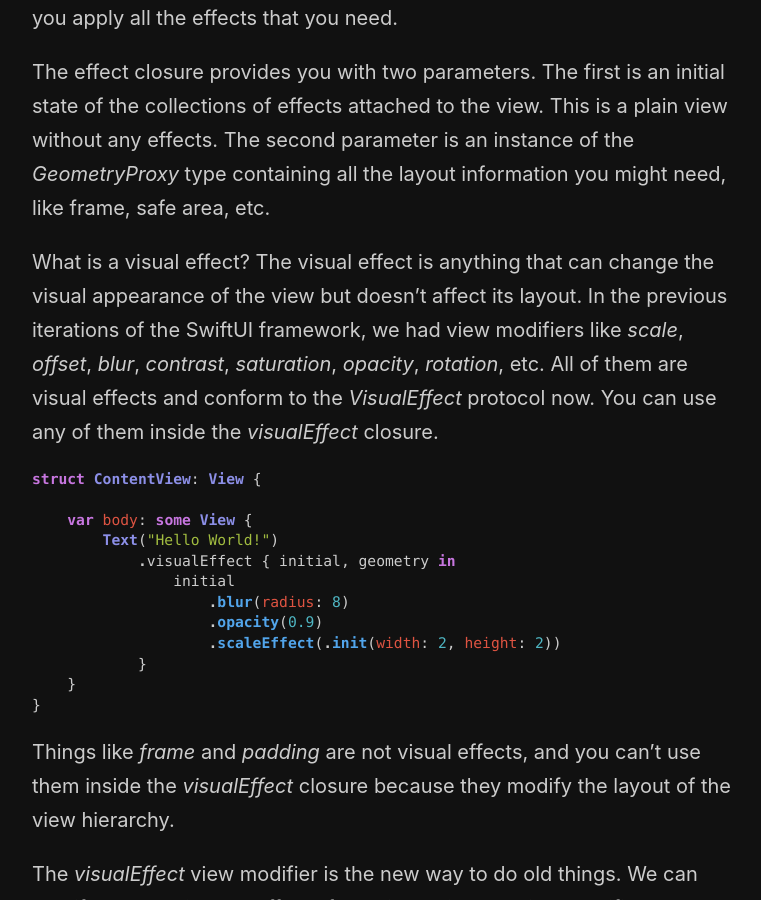
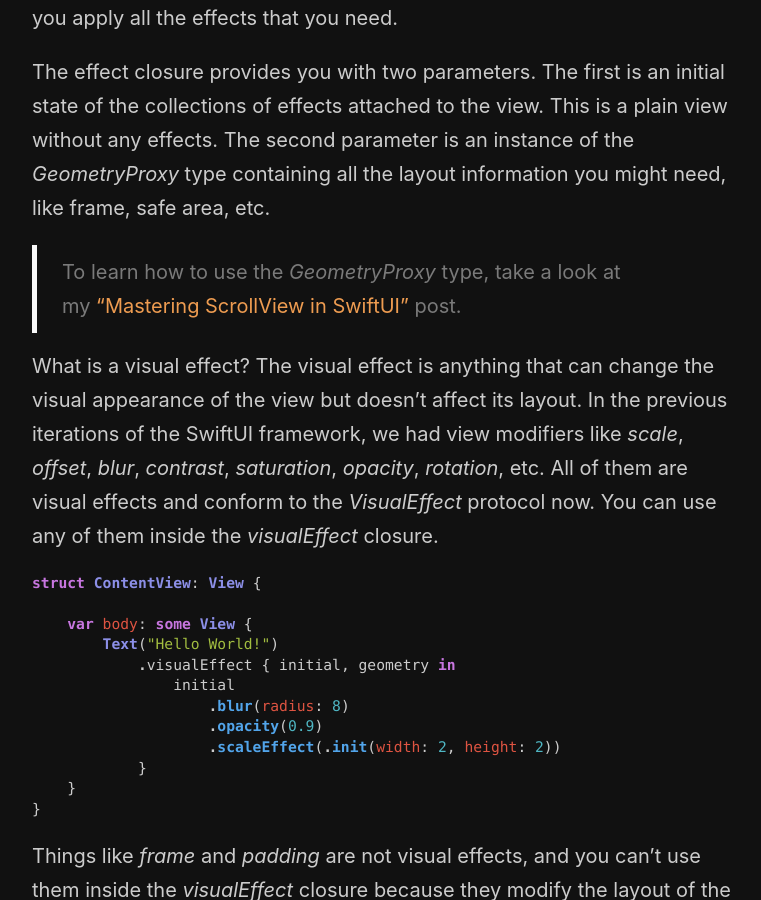
Before and after one commit to mecid/mecid.github.io, a Jekyll site: the page built from _posts/2023-11-07-visual-effects-in-swiftui.md, in a window 1280 px wide and 900 px high, scrolled down 805 px. Shown: the whole window, without its empty margins (258-1019 px from the left). Built offline with Jekyll 4.4.1, drawn with Linux system fonts in a browser that asks for light colours.

Commit message:
references added to the visual effects post

```diff
--- a/_posts/2023-11-07-visual-effects-in-swiftui.md
+++ b/_posts/2023-11-07-visual-effects-in-swiftui.md
@@ -23,6 +23,8 @@ struct ContentView: View {
 As you can see in the example above, we define a text view and attach the *visualEffect* view modifier. Whenever you attach the *visualEffect* view modifier, you should specify the effect closure. This is the place where you apply all the effects that you need.
 
 The effect closure provides you with two parameters. The first is an initial state of the collections of effects attached to the view. This is a plain view without any effects. The second parameter is an instance of the *GeometryProxy* type containing all the layout information you might need, like frame, safe area, etc.
+
+> To learn how to use the *GeometryProxy* type, take a look at my ["Mastering ScrollView in SwiftUI"](/2020/09/24/mastering-scrollview-in-swiftui/) post.
 
 What is a visual effect? The visual effect is anything that can change the visual appearance of the view but doesn't affect its layout. In the previous iterations of the SwiftUI framework, we had view modifiers like *scale*, *offset*, *blur*, *contrast*, *saturation*, *opacity*, *rotation*, etc. All of them are visual effects and conform to the *VisualEffect* protocol now. You can use any of them inside the *visualEffect* closure.
 
```
